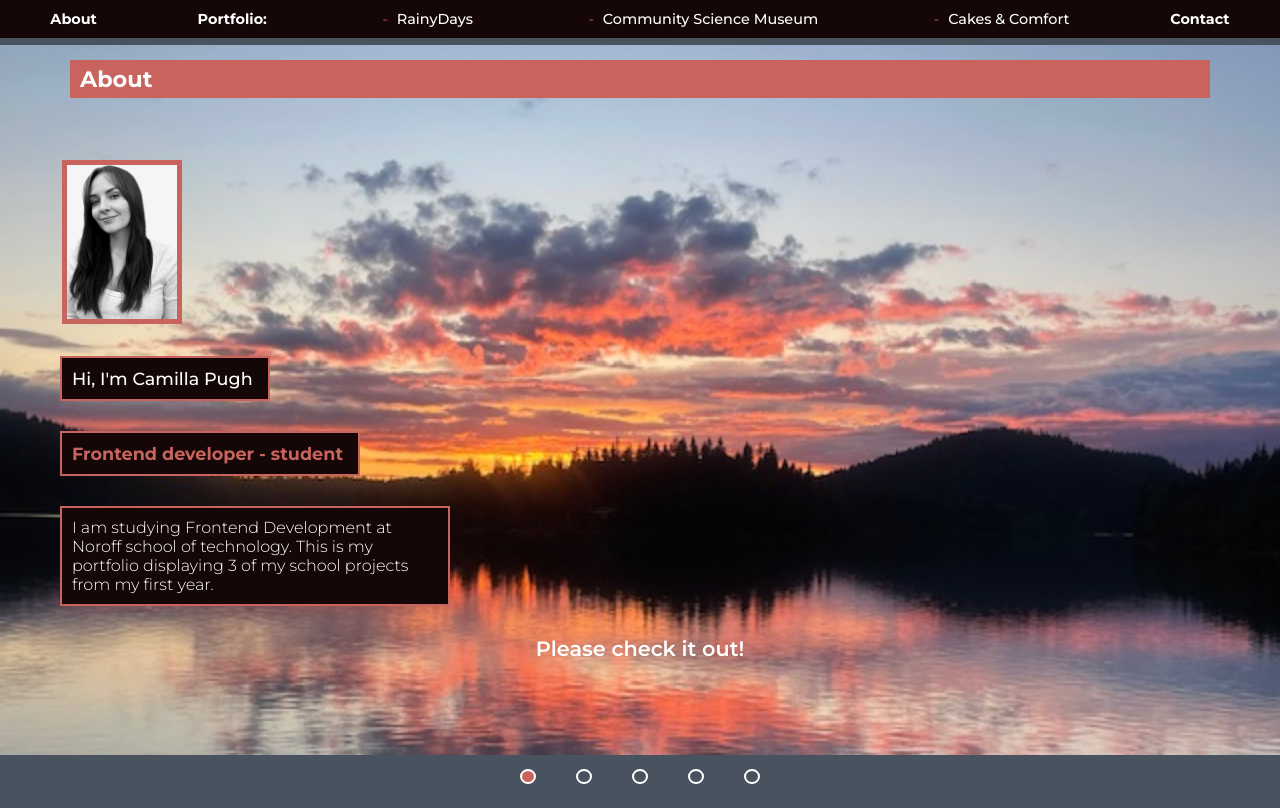
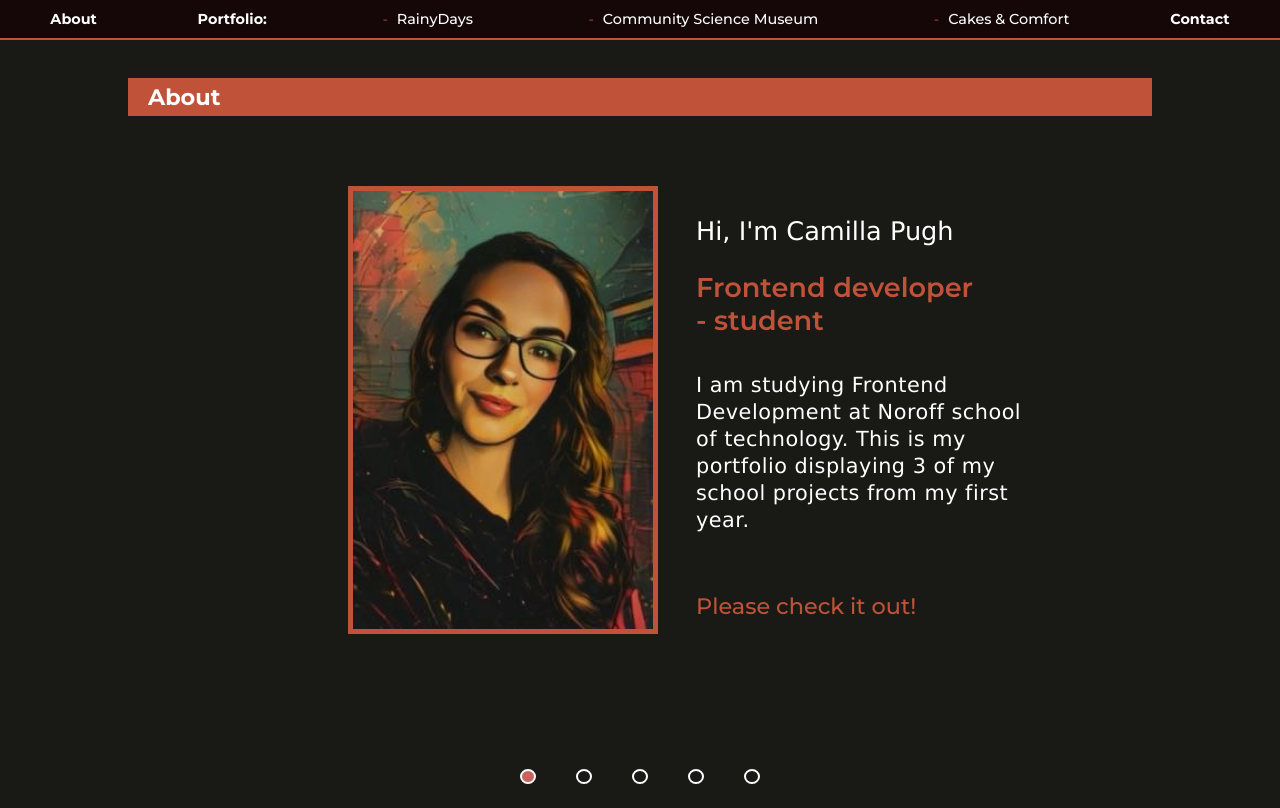
Before and after one commit to camiP89/Portfolio-1, a plain HTML site: page index.html in a window 1280 px wide. Drawn offline with Linux system fonts and the light colour scheme; a web font is replaced by a local one.

Commit message:
Removed image from about section. wrapped the paragraphs in a div for styling. Replaced profile image. Updated README.md. Added grid to about section.

```diff
--- a/index.html
+++ b/index.html
@@ -11,7 +11,7 @@
  <link rel="icon" type="image/png" sizes="16x16" href="assets/favicon-16x16.png">
  <link rel="preconnect" href="https://fonts.googleapis.com">
  <link rel="preconnect" href="https://fonts.gstatic.com" crossorigin>
- <link href="https://fonts.googleapis.com/css2?family=Josefin+Sans:ital,wght@0,100..700;1,100..700&family=Montserrat:ital,wght@0,100..900;1,100..900&family=Taviraj:ital,wght@0,100;0,200;0,300;0,400;0,500;0,600;0,700;0,800;0,900;1,100;1,200;1,300;1,400;1,500;1,600;1,700;1,800;1,900&family=Tillana:wght@400;500;600;700;800&display=swap" rel="stylesheet">
+ <link href="https://fonts.googleapis.com/css2?family=Josefin+Sans:ital,wght@0,100..700;1,100..700&family=Montserrat:ital,wght@0,100..900;1,100..900&family=Recursive:wght@300..1000&family=Taviraj:ital,wght@0,100;0,200;0,300;0,400;0,500;0,600;0,700;0,800;0,900;1,100;1,200;1,300;1,400;1,500;1,600;1,700;1,800;1,900&family=Tillana:wght@400;500;600;700;800&display=swap" rel="stylesheet">
  <link rel="stylesheet" href="styles/styles.css">
  <script type="module" src="./scripts/index.mjs"></script>
 </head>
@@ -34,18 +34,15 @@
     </header>
   <main>
      <div id="carousel" class="carousel-vertical">
-      <div class="sunset-container">
-       <img src="assets/sunset.jpg" alt="Sunset image with reflection of trees and sky in the water." class="sunset">
-      </div>
       <section class="section" id="about">
        <h1 class="about-h1">About</h1>
-        <div class="profile-image">
-          <img src="assets/profile-pic.png" alt="A profile image of Camilla" class="profile-img">
-        </div>
-        <p class="hi-p"> Hi, I'm Camilla Pugh</p>
-        <p class="fd-p">Frontend developer - student</p>
-        <p class="about-p">I am studying Frontend Development at Noroff school of technology. This is my portfolio displaying 3 of my school projects from my first year. </p>
-        <p class="check-it-p">Please check it out!</p>
+       <div class="about-content">
+          <img src="assets/profilepicture.jpeg" alt="A profile image of Camilla" class="profile-img">
+          <p class="hi-p"> Hi, I'm Camilla Pugh</p>
+          <p class="fd-p">Frontend developer - student</p>
+          <p class="about-p">I am studying Frontend Development at Noroff school of technology. This is my portfolio displaying 3 of my school projects from my first year. </p>
+          <p class="check-it-p">Please check it out!</p>
+       </div>
       </section>
       <section class="section" id="rainydays">
        <h1>Portfolio - Project 1</h1>
--- a/styles/styles.css
+++ b/styles/styles.css
@@ -8,8 +8,6 @@
 
 html,
 body {
-  margin: 0;
-  padding: 0;
   height: 100%;
   overflow: hidden;
 }
@@ -18,7 +16,12 @@ body {
     font-family: "Montserrat", Verdana, Geneva, Tahoma, sans-serif;
     font-size: 1rem;
     font-weight: 500;
-    background-color: var(--grey);
+    background-color: var(--blk);
+}
+
+.about-p,
+.hi-p {
+  font-family: "Recursive", Verdana, Geneva, Tahoma, sans-serif;
 }
 
 .carousel {
@@ -54,7 +57,7 @@ body {
 }
 
 .carousel-indicator.current-slide {
-  background-color: var(--orange);
+  background-color: var(--red);
 }
 
 .mobile-header {
@@ -63,8 +66,8 @@ body {
   justify-content: space-between;
   padding: 10px;
   height: 100%;
-  border-bottom: solid 4px var(--orange);
-  background-color: var(--black);
+  border-bottom: solid 2px var(--red);
+  background-color: var(--blk);
 }
 
 .mobile-header i {
@@ -88,12 +91,12 @@ header {
   width: 100%;
   z-index: 9999;
   font-size: 1.2rem;
-  height: 45px;
+  border-bottom: solid 2px var(--red);
 }
 
 nav {
     position: absolute;
-    background: var(--grey);
+    background: var(--blk);
     width: 100%;
     left: 0px;
     top: 45px;
@@ -105,7 +108,7 @@ nav a,
     display: block;
     font-size: 1.2rem;
     color: var(--white);
-    border: solid 2px var(--orange);
+    border: solid 2px var(--red);
     font-weight: bold;
     padding: 10px 20px;
     text-decoration: none;
@@ -121,7 +124,7 @@ nav a.sub-link {
 
 nav a.sub-link:before {
   content: "- ";
-  color: var(--orange);
+  color: var(--red);
   font-weight: 400;
   margin-right: 5px;
 }
@@ -129,8 +132,8 @@ nav a.sub-link:before {
 nav a:hover,
 nav a:checked {
     text-decoration: underline;
-    background-color: var(--orange);
-    color: var(--black);
+    background-color: var(--red);
+    color: var(--blk);
 }
 
 h1 {
@@ -139,7 +142,7 @@ h1 {
   font-weight: 700;
   font-style: normal;
   line-height: normal;
-  background-color: var(--orange);
+  background-color: var(--red);
   padding: 5px 10px;
 }
 
@@ -152,89 +155,74 @@ h2 {
   margin: 20px;
 }
 
-.about-h1 {
-  position: relative;
-  top: 40%;
-  margin-bottom: 10px;
-  width: 30%;
+#about {
+  padding: 50px 20px;
 }
 
-.sunset-container {
-  position: relative;
-  width: 100%;
-  height: calc(100vh - 45px);
-  overflow: hidden;
-  padding-top: 45px;
-}
-
-.sunset {
-  width: 100%;
-  height: auto;
-  display: block;
-  object-fit: cover;
+.about-content {
+  display: grid;
+  grid-template-columns: 1fr 2fr;
+  grid-template-rows: auto auto auto auto;
+  gap: 0.5rem;
 }
 
 .profile-img {
-  width: 100px;
-  height: 135px;
-  object-fit: cover;
+  grid-column: 1;
+  grid-row: 1;
+  width: 140px;
+  height: auto;
+  border: solid 5px var(--red);
+  margin: 10px 0 0 20px;
 }
 
-#about .profile-img {
-  position: absolute;
-  right: 10px;
-  width: 120px;
-  height: 164px;
-  top: 30%;
-  transform: translate(-15%);
+.hi-p {
+  font-size: 1.1rem;
+  color: var(--white);
+  grid-column: span 2;
+  grid-row: 1;
+  font-weight: 300;
+  margin: 80px 20px 0 10px
+}
+
+.fd-p {
+  font-size: 1.2rem;
+  color: var(--red);
+  font-weight: 600;
+  grid-column: span 2;
+  grid-row: 2;
+  margin: 10px 20px;
+}
+
+.about-p {
+  font-size: 1rem;
+  line-height: 1.3;
+  letter-spacing: 0.5px;
+  color: var(--white);
+  font-weight: 300;
+  grid-column: span 2;
+  grid-row: 3;
+  margin: 10px 20px;
+}
+
+.check-it-p {
   display: flex;
   align-items: center;
   justify-content: center;
-  background-color: var(--white-grey);
-  border: solid 5px var(--orange);
-}
-
-#about .hi-p {
-  position: relative;
-  font-size: 1.1rem;
-  color: var(--white);
-  top: 40%;
-  margin: 10px 0 30px 0;
-}
-
-#about .fd-p {
-  position: relative;
-  top: 35%;
-  font-size: 1.1rem;
-  color: var(--orange);
-  font-weight: 700;
-  margin: 10px 0 30px 0;
-}
-
-#about .about-p {
-  position: relative;
-  top: 30%;
-  font-size: 1rem;
-  color: var(--white);
-  font-weight: 300;
-  margin: 10px 0 20px 0;
-}
-
-#about .check-it-p {
-  position: relative;
-  top: 30%;
-  display: flex;
-  align-items: center;
-  justify-content: center;
-  font-size: 1rem;
-  font-weight: 600;
-  color: var(--orange);
+  font-size: 1.3rem;
+  font-weight: 500;
+  color: var(--red);
+  grid-column: span 2;
+  grid-row: 4;
+  margin: 10px 0;
 }
 
 .section {
   position: absolute;
-  height: calc(100vh - 55px);
+  top: 0;
+  left: 0;
   width: 100%;
+  height: 100vh;
+  overflow-y: auto;
   display: flex;
   flex-direction: column;
   padding: 40px 20px 0 20px;
@@ -244,7 +232,8 @@ h2 {
   max-width: 890px;
   background-color: var(--white);
   margin: 0 auto;
-  border: solid 5px var(--orange);
+  border: solid 5px var(--red
+  );
 }
 
 .project-image {
@@ -255,7 +244,7 @@ h2 {
   justify-content: center;
   margin: 10px 30px;
   width: calc(100% - 60px);
-  border: solid 3px var(--orange);
+  border: solid 3px var(--red);
 }
 
 .portfolio-p {
@@ -290,8 +279,8 @@ h2 {
   width: 90px;
   height: 35px;
   letter-spacing: 1px;
-  background-color: var(--orange);
-  border: solid 3px var(--black);
+  background-color: var(--red);
+  border: solid 3px var(--blk);
   color: var(--black);
   text-decoration: none;
   font-size: 0.9rem;
@@ -311,7 +300,7 @@ h2 {
 .contact-container {
   padding: 15px;
   background-color: var(--white);
-  border: solid 5px var(--orange);
+  border: solid 5px var(--red);
   max-width: 890px;
   margin: 10px auto;
 }
@@ -328,7 +317,7 @@ h2 {
 .contact-form textarea {
   padding: 10px;
   font-size: 1rem;
-  border: solid 2px var(--black);
+  border: solid 2px var(--blk);
   border-radius: 5px;
   resize: vertical;
 }
@@ -352,34 +341,19 @@ h2 {
 }
 
 @media (min-width: 420px) {
- .about-h1 {
-  top: 45%;;
-  margin-bottom: 10px;
-  width: 30%;
+  .profile-img {
+    width: 190px;
   }
 
- #about .profile-img {
-  top: 35%;
+  .hi-p {
+    margin: 12
+    0px 30px 0 30px;
   }
 
- #about .hi-p {
-  top: 45%;
-  margin: 10px 0 30px 0;
+  .about-p {
   }
 
- #about .fd-p {
-  top: 40%;
-  margin: 10px 0 30px 0;
- }
-
- #about .about-p {
-  top: 35%;
-  margin: 10px 0 30px 0;
- }
-
- #about .check-it-p {
-  top: 31%;
-  margin: 10px 0 30px 0;
+  .check-it-p {
   }
 
   .section {
@@ -388,50 +362,32 @@ h2 {
 }
 
 @media (min-width: 540px) {
-.about-h1 {
-  top: 0;
-  width: 100%;
-  margin: 20px;
-  width: calc(100% - 40px);
+  .profile-img {
+    grid-column: 1;
+    grid-row: span 2;
+    width: 220px;
   }
 
- #about .profile-img {
-  top: 20%;
-  left: 80px;
-  margin: 0;
+  .hi-p {
+  grid-column: 2;
+  grid-row: 1;
+    margin: 80px 20px 0 20px;
   }
 
- #about .hi-p {
-  top: 30%;
-  background-color: var(--black);
-  width: 210px;
-  margin: 10px 0 20px 10px;
-  border: solid 2px var(--orange);
-  padding: 10px;
+  .fd-p {
+  grid-column: 2;
+  grid-row: 2;
   }
 
- #about .fd-p {
-  top: 30%;
-  background-color: var(--black);
-  width: 300px;
-  padding: 10px;
-  margin: 10px 0 20px 10px;
-  border: solid 2px var(--orange);
+ .about-p {
+  grid-column: span 2;
+  grid-row: 3;
+  margin: 30px 70px;
  }
 
- #about .about-p {
-  top: 30%;
-  margin: 10px 0 20px 10px;
-  background-color: var(--black);
-  border: solid 2px var(--orange);
-  width: 390px;
-  padding: 10px;
- }
-
- #about .check-it-p {
-  top: 30%;
-  color: var(--white);
-  font-size: 1.3rem;
+ .check-it-p {
+  grid-column: span 2;
+  grid-row: 4;
  }
 }
 
@@ -480,6 +436,7 @@ h2 {
 
   h1 {
     font-size: 1.4rem;
+
   }
 
   .section {
@@ -493,4 +450,99 @@ h2 {
   .carousel-indicator.current-slide {
     background-color: var(--orange);
   }
+
+  .profile-img {
+    grid-column: 1;
+    grid-row: span 3;
+    width: 250px;
   }
+
+  .hi-p {
+  grid-column: 2;
+  grid-row: 1;
+  }
+
+  .fd-p {
+  grid-column: 2;
+  grid-row: 2;
+  }
+
+ .about-p {
+  grid-column: 2;
+  grid-row: 3;
+  margin: 30px 20px;
+ }
+
+ .check-it-p {
+  grid-column: span 2;
+  grid-row: 4;
+ }
+}
+
+@media (min-width: 1020px) {
+  h1 {
+    margin: 20px 100px;
+    padding: 5px 20px;
+  }
+
+  .profile-img {
+    grid-column: 1;
+    grid-row: span 4;
+    margin: 10px 0 0 100px;
+    width: 280px;
+  }
+
+  .hi-p {
+  grid-column: 2;
+  grid-row: 1;
+  }
+
+  .fd-p {
+  grid-column: 2;
+  grid-row: 2;
+  }
+
+ .about-p {
+  grid-column: 2;
+  grid-row: 3;
+  margin: 30px 100px 30px 20px;
+  max-width: 400px;
+ }
+
+ .check-it-p {
+  grid-column: 2;
+  grid-row: 4;
+  margin: 20px auto 10px 20px;
+ }
+}
+
+@media (min-width: 1245px) {
+  .about-content {
+    margin: 40px 220px 0 220px;
+  }
+
+  .profile-img {
+    width: 310px;
+  }
+
+  .hi-p {
+    margin: 40px 0 0 30px;
+    font-size: 1.6rem;
+  }
+
+  .fd-p {
+    margin: 10px 30px;
+    font-size: 1.7rem;
+    max-width: 290px;
+  }
+
+  .about-p {
+    margin: 10px 0 20px 30px;
+    font-size: 1.3rem;
+  }
+
+  .check-it-p {
+    margin-left: 30px;
+    font-size: 1.4rem;
+  }
+}
--- a/styles/variables.css
+++ b/styles/variables.css
@@ -4,4 +4,7 @@
   --white: #fff;
   --orange: #C8645D;
   --white-grey: #F5F5F5;
+  --about-bk: rgba(0, 0, 0, 0.70);
+  --blk: #191a15;
+  --red: #bf5239
 }
```
Also changed, not shown: assets/Screenshot2025-06-04211316-portfolio.jpg (deleted), assets/Screenshot2025-06-07122309about.jpg (added), assets/profilepicture.jpeg (added), 1 other file. Lines whose indentation alone changed are shown as unchanged.
